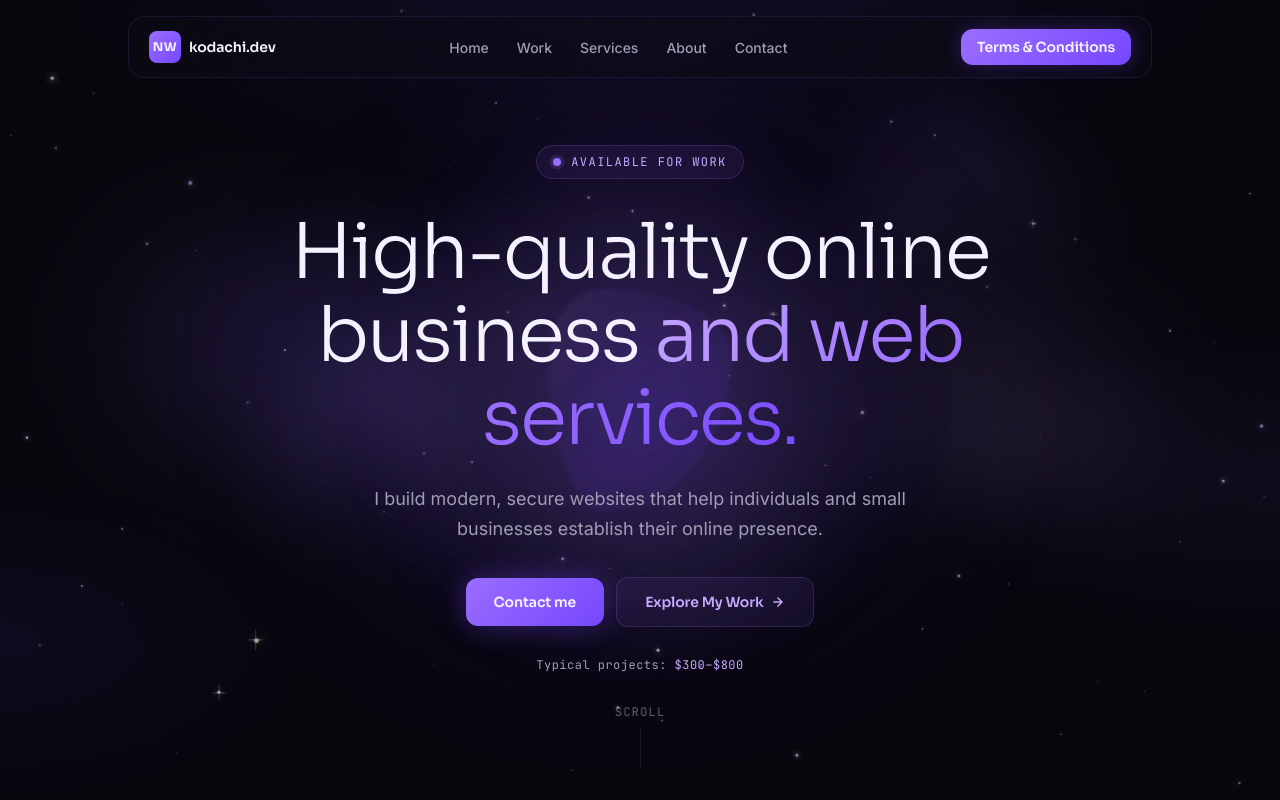
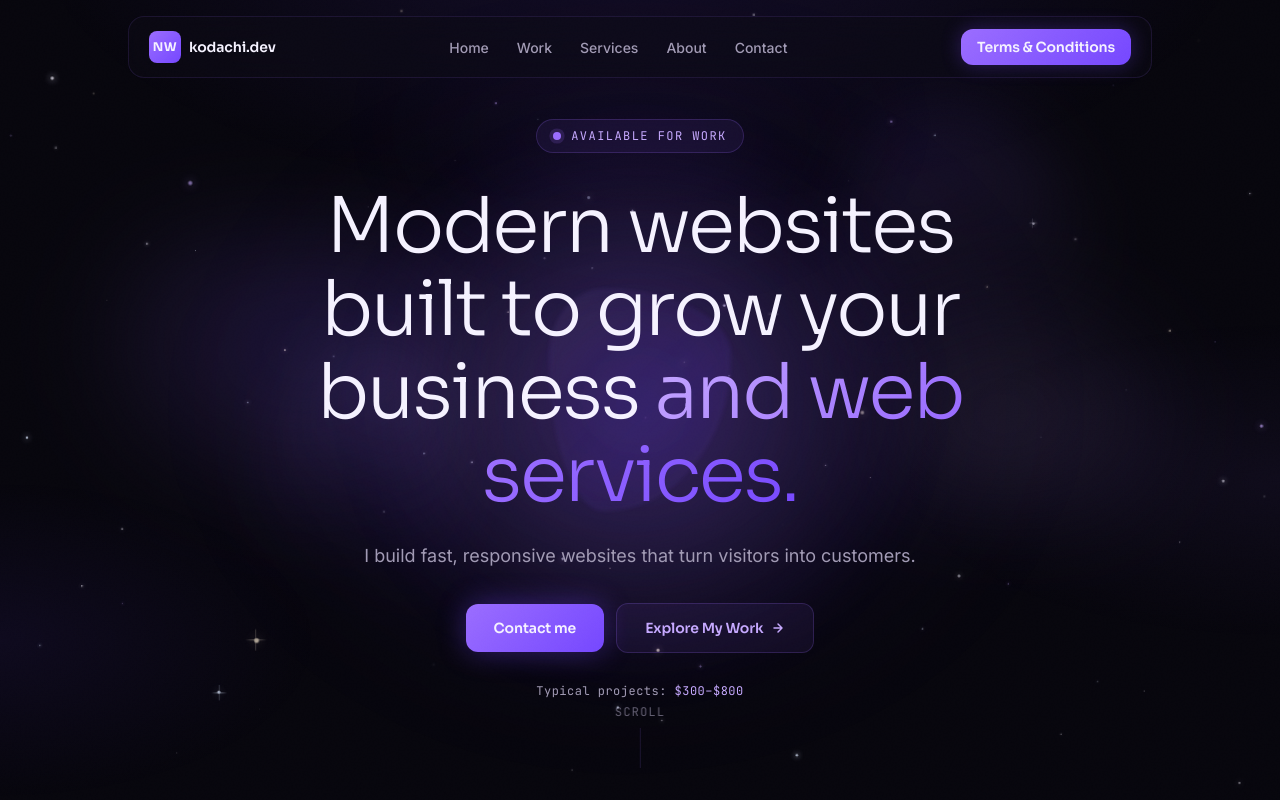
Before and after one commit to doptt/kodachidev, a React (Vite) app: page / in a window 1280 px wide. Shown: the top 800 px of the page. Built offline with nearby package versions, Linux system fonts and the light colour scheme; the HTML template or start-up script is replaced by a standard one.

Commit message:
Update Hero.tsx

```diff
--- a/src/components/Hero.tsx
+++ b/src/components/Hero.tsx
@@ -164,7 +164,7 @@ export default function Hero() {
             opacity: 0,
           }}
         >
-          High-quality online business{' '}
+          Modern websites built to grow your business{' '}
           <span className="text-gradient">and web services.</span>
         </h1>
 
@@ -178,8 +178,7 @@ export default function Hero() {
             opacity: 0,
           }}
         >
-          I build modern, secure websites that help individuals and small businesses establish
-          their online presence.
+          I build fast, responsive websites that turn visitors into customers.
         </p>
 
        <div className="flex flex-col sm:flex-row items-center gap-3 mt-8 animate-fade-up delay-300" style={{ opacity: 0 }}>
```
